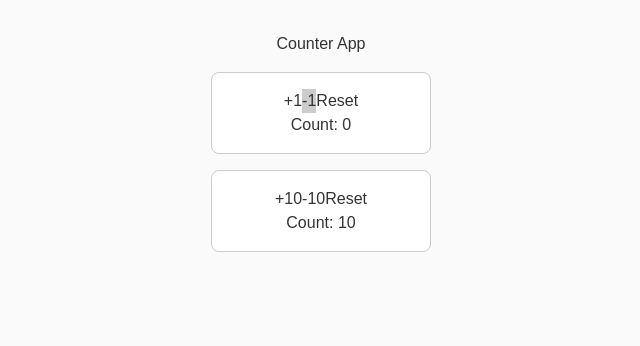
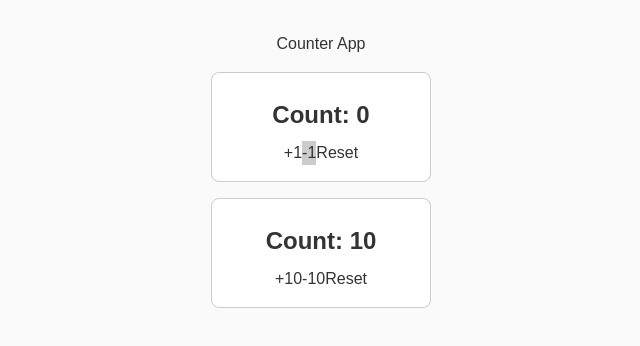
Before and after one commit to ediaz-usf/nextjs-button-counter, a Next.js app: page / in a window 1280 px wide. Shown: the top 346 px of the page, without its empty margins (319-959 px from the left). Built offline with nearby package versions, Linux system fonts and the light colour scheme.

Commit message:
edited css and layout for counter

```diff
--- a/app/globals.css
+++ b/app/globals.css
@@ -39,6 +39,7 @@ body {
 .count-display {
   font-size: 1.5rem;
   margin: 0.5rem 0;
+  font-weight: bold;
 }
 
 .buttons button {
--- a/components/counter.js
+++ b/components/counter.js
@@ -16,15 +16,17 @@ export default function Counter({ initialCount = 0, initialStep = 1 }) {
     return (
         <>
             <div className='counter'>
+
+                <div className='count-display' aria-live='polite'>
+                    Count: {count}
+                </div>
+
                 <div id='buttons'>
                     <button onClick={increment}>+{step}</button>
                     <button onClick={decrement} disabled={count - step < 0}>-{step}</button>
                     <button onClick={reset}>Reset</button>
                 </div>
 
-                <div aria-live='polite'>
-                    Count: {count}
-                </div>
             </div>
         </>
     )
```
